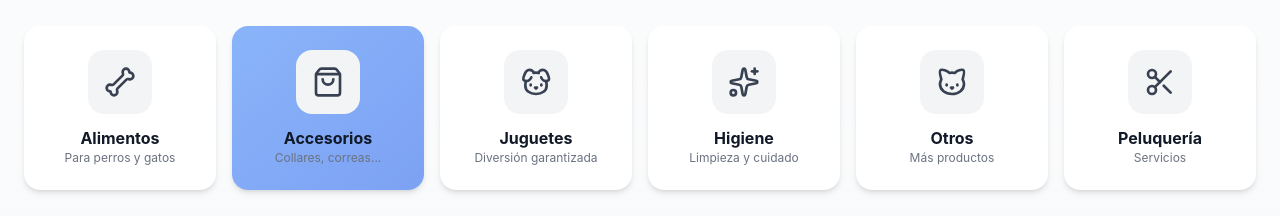
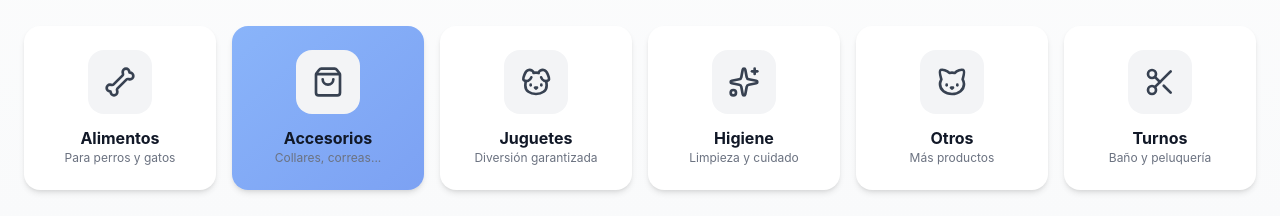
Before and after one commit to paolanovick/petshop, a React (Vite) app in the folder frontend/: page / in a window 1280 px wide. Shown: the part 1600-1816 px from the top of the page. Built offline with nearby package versions, Linux system fonts and the light colour scheme; no server answers; a web font is replaced by a local one.

Commit message:
feat: Cambiar Peluquería a Turnos en categorías

```diff
--- a/frontend/src/components/home/Categories.jsx
+++ b/frontend/src/components/home/Categories.jsx
@@ -16,7 +16,7 @@ const categories = [
   { id: 3, name: "Juguetes", icon: Dog, color: "from-purple-500 to-purple-600", count: "Diversión garantizada" },
   { id: 4, name: "Higiene", icon: Sparkles, color: "from-green-500 to-green-600", count: "Limpieza y cuidado" },
   { id: 5, name: "Otros", icon: Cat, color: "from-pink-500 to-pink-600", count: "Más productos" },
-  { id: 6, name: "Peluquería", icon: Scissors, color: "from-red-500 to-red-600", count: "Servicios" },
+  { id: 6, name: "Turnos", icon: Scissors, color: "from-red-500 to-red-600", count: "Baño y peluquería" },
 ];
 
 export default function Categories() {
@@ -63,7 +63,13 @@ export default function Categories() {
               <button
                 key={category.id}
                 type="button"
-               onClick={() => navigate(`/shop?category=${category.name.toLowerCase()}`)}
+              onClick={() => {
+  if (category.id === 6) {
+    navigate('/turns');
+  } else {
+    navigate(`/shop?category=${category.name.toLowerCase()}`);
+  }
+}}
                 className="relative group bg-white rounded-2xl p-6 shadow-md hover:shadow-2xl transition-all duration-200 hover:-translate-y-2"
               >
                 {/* GRADIENT – SUAVE */}
```
